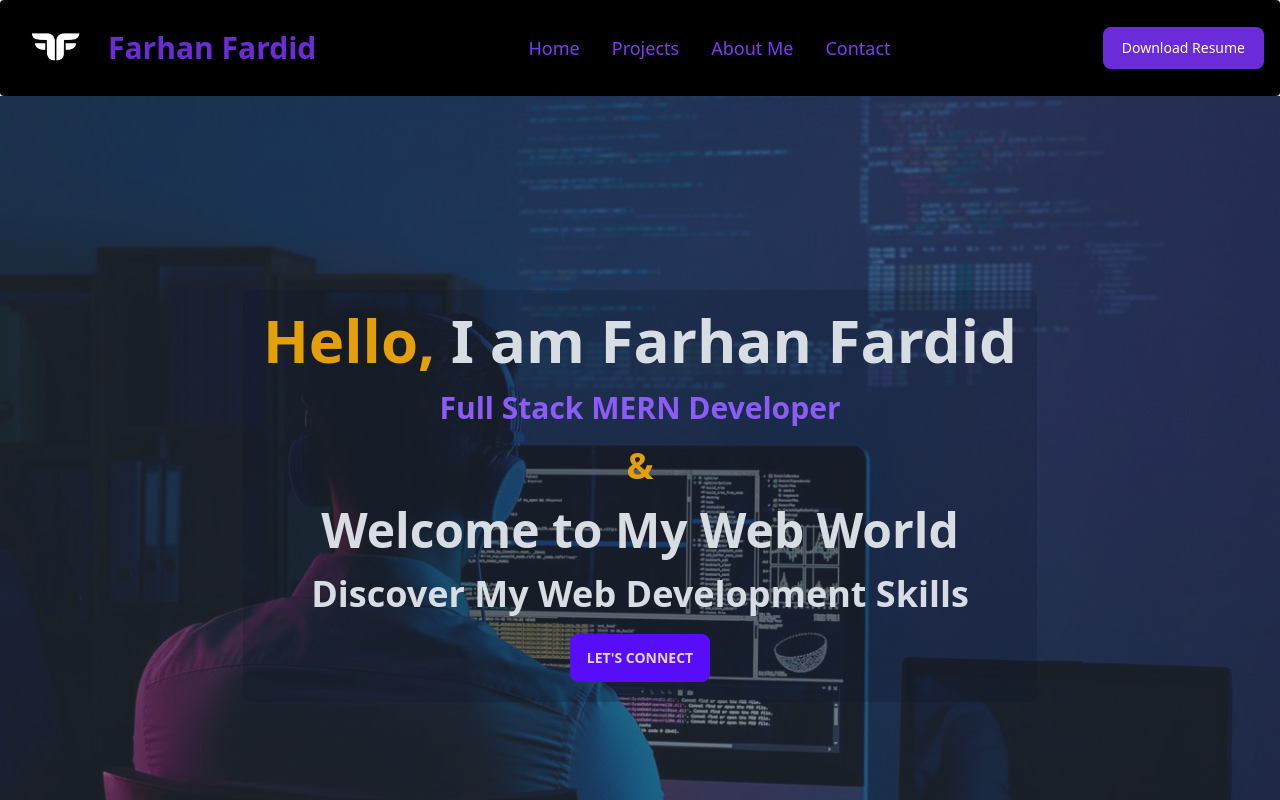
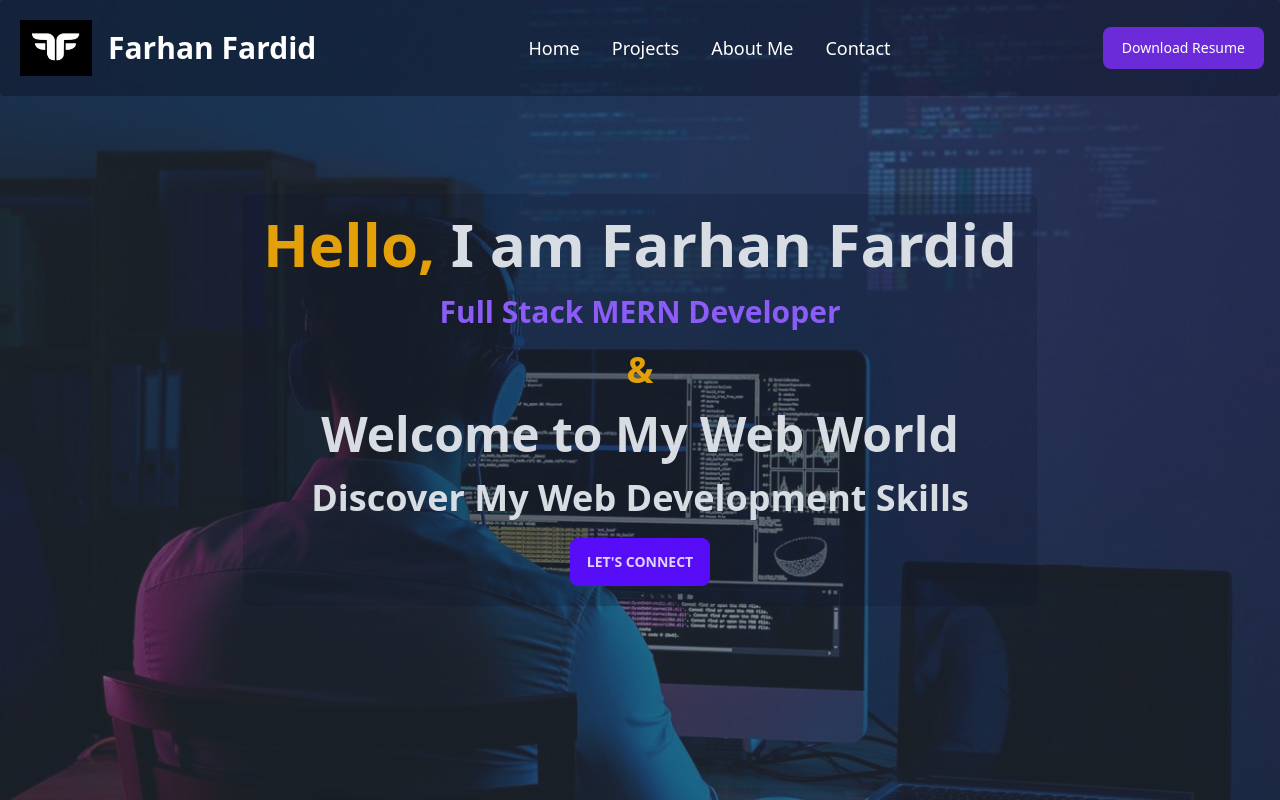
Before and after one commit to FarhanFardid/Portfolio, a React (Vite) app: page / in a window 1280 px wide. Shown: the top 800 px of the page. Built offline with nearby package versions, Linux system fonts and the light colour scheme.

Commit message:
navigation updates

```diff
--- a/src/Pages/Home/Navigation.jsx
+++ b/src/Pages/Home/Navigation.jsx
@@ -7,7 +7,7 @@ const Navigation = () => {
 <Navbar
       fluid
       rounded
-      className='max-w-screen-2xl bg-black p-4'
+      className='max-w-screen-2xl bg-slate-900 p-4 bg-opacity-50 fixed top-0 w-full z-10'
     >
       <Navbar.Brand href="#">
         <img
@@ -15,7 +15,7 @@ const Navigation = () => {
           className="mr-3 h-16 w-20 p-1 "
           src={logo}
         />
-        <span className="self-center  whitespace-nowrap text-3xl text-purple-700 font-bold dark:text-white">
+        <span className="self-center  whitespace-nowrap text-3xl text-white font-bold dark:text-white">
           Farhan Fardid
         </span>
       </Navbar.Brand>
@@ -31,19 +31,19 @@ const Navigation = () => {
           href="#"
 
         >
-          <p   className='text-purple-600 hover:text-purple-400 font-medium text-lg'>
+          <p   className='text-white hover:text-purple-400 font-medium text-lg'>
             Home
           </p>
         </Navbar.Link>
         <Navbar.Link href="#" >
-         <p className='text-purple-600 hover:text-purple-400 font-medium text-lg'> Projects</p>
+         <p className='text-white hover:text-purple-400 font-medium text-lg'> Projects</p>
         </Navbar.Link>
         <Navbar.Link href="#">
-        <p className='text-purple-600 hover:text-purple-400 font-medium text-lg'> About Me</p>
+        <p className='text-white hover:text-purple-400 font-medium text-lg'> About Me</p>
         </Navbar.Link>
 
         <Navbar.Link href="#" >
-        <p className='text-purple-600 hover:text-purple-400 font-medium text-lg'> Contact</p>
+        <p className='text-white hover:text-purple-400 font-medium text-lg'> Contact</p>
         </Navbar.Link>
       </Navbar.Collapse>
     </Navbar>
--- a/src/Pages/Home/Work.jsx
+++ b/src/Pages/Home/Work.jsx
@@ -12,7 +12,7 @@ import 'react-awesome-slider/dist/styles.css';
 const AutoplaySlider = withAutoplay(AwesomeSlider);
 const Work = () => {
     return (
-        <div className='bg-gradient-to-r from-[#17041c] to-[#999399]'>
+        <div className='bg-gradient-to-r from-[#0f0215] to-[#661e80]'>
             <h3 className='text-5xl font-bold text-yellow-400 text-center py-3 '>What I do?</h3>
             <AutoplaySlider
     play={true}
```
